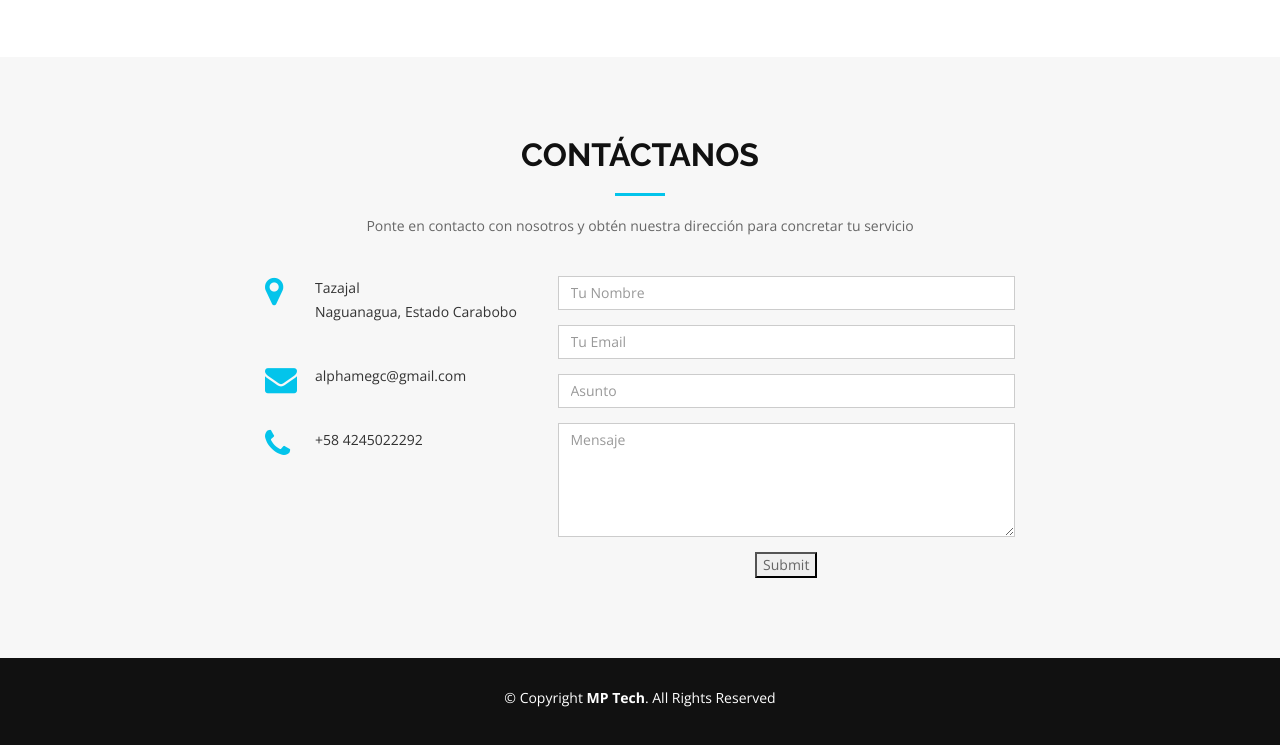
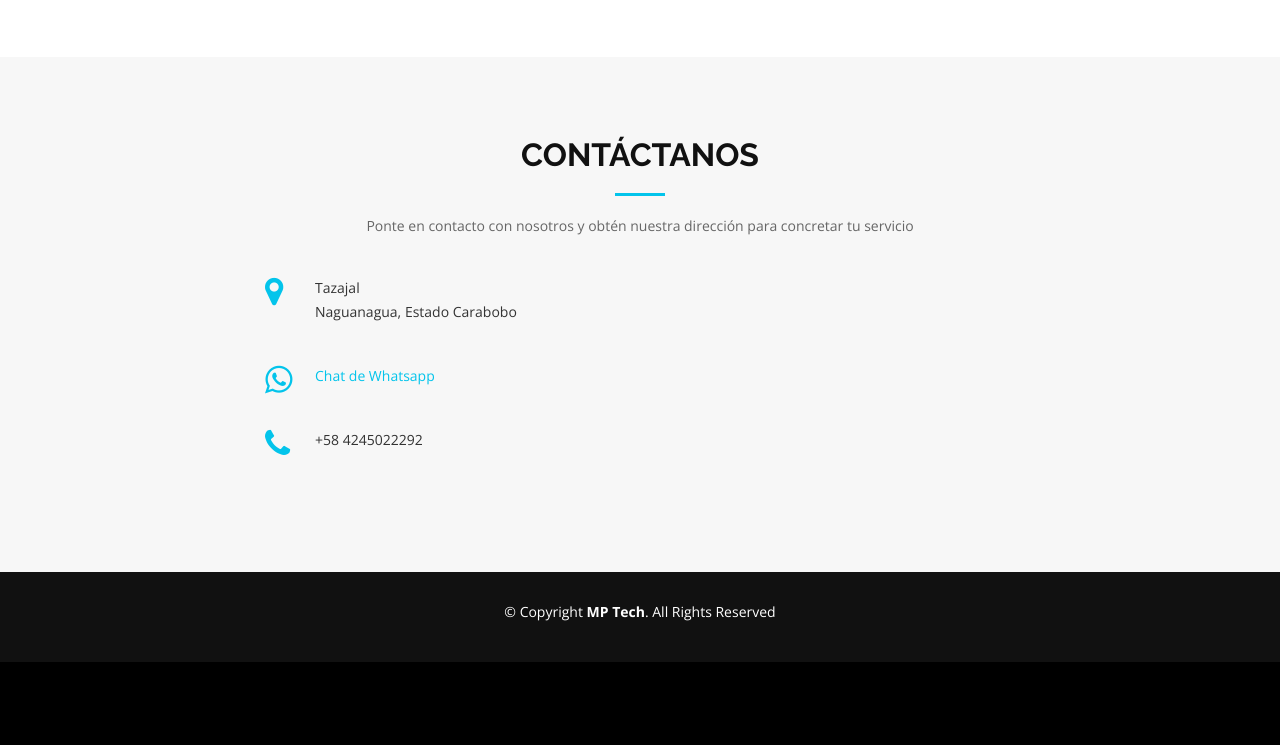
Before and after one commit to ManuelPuntosGG/mptech, a plain HTML site: page index.html in a window 1280 px wide. Shown: the part 2764-3509 px from the top of the page. After the commit the page ends 3426 px from the top, so only its background shows below. Drawn offline with nearby package versions, Linux system fonts and the light colour scheme.

Commit message:
Add files via upload

```diff
--- a/index.html
+++ b/index.html
@@ -308,7 +308,7 @@
             <h4>Manuel García</h4>
             <span>CEO e Ingeniero de Computación</span>
             <div class="social">
-              <a href=""><i class="fa fa-instagram"></i></a>
+              <a href="https://instagram.com/manuelpuntos?utm_medium=copy_link"><i class="fa fa-instagram"></i></a>
               <a href="https://m.tiktok.com/h5/share/usr/6789324562275697670.html?_d=dlebcb7ef04hej&language=es&sec_uid=MS4wLjABAAAAmjFqYffVWq5VRl6I6knBRaw5LO6mBf2Nxi9zkjyKLvA1aHmHEtlaabm3Z9hnMb8R&share_author_id=6789324562275697670&u_code=daid93djh545cl&timestamp=1643947402&user_id=6789324562275697670&sec_user_id=MS4wLjABAAAAmjFqYffVWq5VRl6I6knBRaw5LO6mBf2Nxi9zkjyKLvA1aHmHEtlaabm3Z9hnMb8R&utm_source=copy&utm_campaign=client_share&utm_medium=android&share_iid=7057880762830636805&share_link_id=260667fc-2871-4b7b-bb3e-6b507d80360b&share_app_id=1233"><i class="fa fa-music"></i></a>
             </div>
           </div>
@@ -382,8 +382,8 @@
             </div>
 
             <div>
-              <i class="fa fa-envelope"></i>
-              <p>alphamegc@gmail.com</p>
+              <i class="fa fa-whatsapp"></i>
+              <p><a href="https://wa.me/message/VRY6V5JWBTQNH1">Chat de Whatsapp</a></p>
             </div>
 
             <div>
@@ -393,6 +393,7 @@
 
           </div>
         </div>
+        <!--
         <div class="col-md-5 col-md-push-2">
           <div class="form">
             <div id="sendmessage">Tu mensaje ha sido enviado. Gracias!</div>
@@ -418,7 +419,7 @@
             </form>
           </div>
         </div>
-
+-->
       </div>
     </div>
   </section>
```
